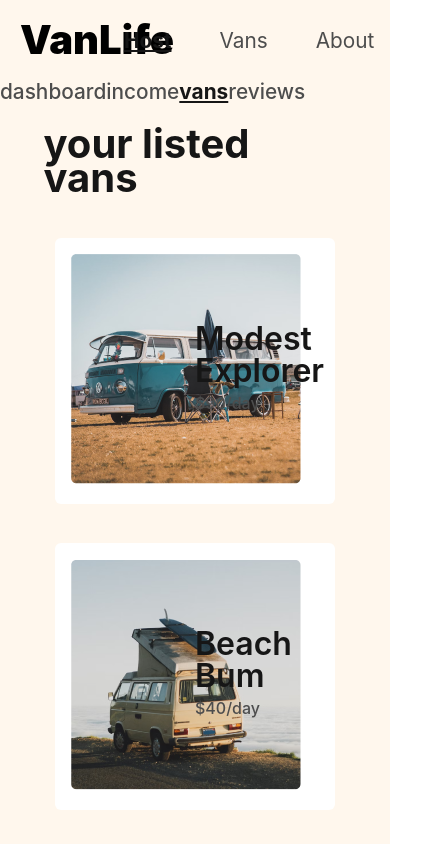
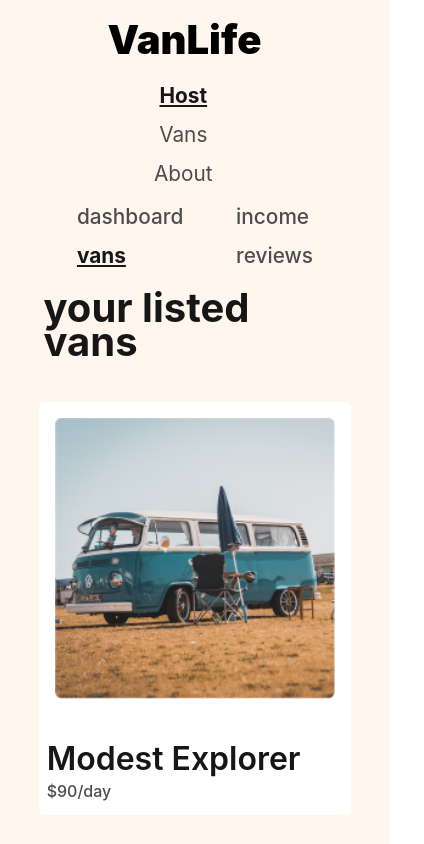
Before and after one commit to lakshmanK1/Rental-Vans-Website, a React (Create React App) app: page /host/allvans in a window 390 px wide. Shown: the top 844 px of the page, 424 px wide, since content can reach past the window. Built offline with nearby package versions, Linux system fonts and the light colour scheme.

Commit message:
added the resposiveness to webpage

```diff
--- a/src/Components/Ui/Header/Header.css
+++ b/src/Components/Ui/Header/Header.css
@@ -42,3 +42,20 @@ nav ul {
   font-weight: bold;
   color: #161616;
 }
+
+
+/*responsiveness*/
+
+@media screen and (max-width:750px) {
+  header{
+    flex-direction: column;
+    justify-content: center;
+    align-items: center;
+    gap: 1.5rem;
+  }
+
+  nav ul{
+    flex-direction: column;
+    gap: 1rem;
+  }
+}
--- a/src/Components/Ui/HeroBanner/HeroBanner.css
+++ b/src/Components/Ui/HeroBanner/HeroBanner.css
@@ -1,14 +1,16 @@
 .hero-div {
-  width: 100%;
+  width: 95%;
   height: 40rem;
+  margin: 0 auto;
+  padding: 0.5rem;
   background-image: url("../../../Assets/home-hero.png");
   background-repeat: no-repeat;
   background-size: cover;
 }
 
 .hero-text-div{
-    width: 30%;
-    margin: 0 auto;
+    width: 40%;
+    margin: 180px auto;
     padding: 3rem;
 }
 
@@ -44,3 +46,16 @@
   font-weight: 600;
   cursor: pointer;
 }
+
+/*responsiveness*/
+
+@media screen and (max-width:750px) {
+  .hero-div{
+    width: 100%;
+  }
+
+  .hero-text-div{
+    width: 90%;
+    padding: 1rem;
+  }
+}
--- a/src/Components/Ui/Vans/AvailableVans.css
+++ b/src/Components/Ui/Vans/AvailableVans.css
@@ -48,3 +48,12 @@
   color: #ffead0;
   padding: 0.3rem;
 }
+
+
+/*responsiveness*/
+
+@media screen and (max-width:750px) {
+  .avail-vans-div{
+    grid-template-columns: auto;
+  }
+}
--- a/src/Components/Ui/Vans/VansList.css
+++ b/src/Components/Ui/Vans/VansList.css
@@ -6,6 +6,7 @@
   line-height: 34px;
   color: #161616;
   padding: 1rem;
+  text-align: center;
 }
 
 .vans-list-main {
@@ -45,3 +46,11 @@
 
   color: #4d4d4d;
 }
+
+
+/*responsiveness*/
+
+.vanlist-tabs-div{
+  display: grid;
+  grid-template-columns: auto auto;
+}
--- a/src/Components/Ui/Vans/VansList.js
+++ b/src/Components/Ui/Vans/VansList.js
@@ -5,7 +5,7 @@ import AvailableVans from './AvailableVans'
 function VansList() {
   return (
     <main className='vans-list-main'>
-    <h2 className='vans-list-title'>Explore our van options</h2>
+    <h2 className='vans-list-title'>Explore van options</h2>
     <div className='vanlist-tabs-div'>
         <span className='vanlist-tab'>Simple</span>
         <span className='vanlist-tab'>Luxury</span>
--- a/src/Pages/About/About.css
+++ b/src/Pages/About/About.css
@@ -28,7 +28,7 @@
 }
 
 .about-text {
-  width: 60%;
+  width: 100%;
   margin: 0 auto;
   text-align: center;
   padding: 1rem;
@@ -59,7 +59,7 @@
 }
 
 .inn-details-div{
-  width: 50%;
+  width: 90%;
   display: flex;
   flex-direction: column;
 }
--- a/src/Pages/Host/Host.css
+++ b/src/Pages/Host/Host.css
@@ -1,5 +1,7 @@
 .host-div {
-  width: 50%;
+  width: 70%;
+  gap: 1rem;
+  margin: 0 auto;
   display: flex;
   justify-content: space-around;
   align-items: center;
@@ -41,10 +43,13 @@
 }
 
 .vans-single-div {
-  width: 80%;
+  width: 100%;
   background: #ffffff;
   border-radius: 6px;
   margin: 1.2rem;
+  display: flex;
+  justify-content: center;
+  align-items: center;
 }
 
 .navlink{
@@ -55,14 +60,15 @@
 }
 
 .vans-img-div {
-  width: 50%;
+  width: 100%;
   padding: 1rem;
 }
 
 .vans-info-div {
-  width: 50%;
+  width: 100%;
   display: flex;
   flex-direction: column;
+  padding: 0.5rem;
 }
 
 .vans-img {
@@ -86,3 +92,22 @@
   line-height: 32px;
   color: #4d4d4d;
 }
+
+.vans-inner-img{
+  width: 100%;
+  max-width: 300px;
+}
+
+/*responsiveness*/
+
+@media screen and (max-width:750px) {
+  .host-div{
+    display: grid;
+    grid-template-columns: auto auto;
+  }
+
+  .vans-single-div{
+    flex-direction: column;
+    gap: 1rem;
+  }
+}
--- a/src/Pages/Host/Host.js
+++ b/src/Pages/Host/Host.js
@@ -13,7 +13,7 @@ function Host() {
   return (
     <>
     <div className='host-div'>
-      <NavLink className='host-link' style={({isActive})=>isActive ? isActiveStyle : null} end to='/host'>dashboard</NavLink>
+      <NavLink className='host-link' style={({isActive})=>isActive ? isActiveStyle : null} end to='.'>dashboard</NavLink>
       <NavLink className='host-link' style={({isActive})=>isActive ? isActiveStyle : null} to='income'>income</NavLink>
       <NavLink className='host-link' style={({isActive})=>isActive ? isActiveStyle : null} to='allvans'>vans</NavLink>
       <NavLink className='host-link' style={({isActive})=>isActive ? isActiveStyle : null} to='reviews'>reviews</NavLink>
--- a/src/Pages/Host/Vans/SpecificVan.css
+++ b/src/Pages/Host/Vans/SpecificVan.css
@@ -51,3 +51,14 @@
     justify-content: space-around;
     align-items: center;
 }
+
+
+/*responsiveness*/
+
+@media screen and (max-width:750px) {
+  .specvan-innerdiv{
+    flex-direction: column;
+    justify-content: center;
+    align-items: center;
+  }
+}
--- a/src/Pages/Host/Vans/SpecificVan.js
+++ b/src/Pages/Host/Vans/SpecificVan.js
@@ -25,7 +25,9 @@ function SpecificVan() {
       {speificvan ? (
         <>
           <div className="spec-van-backdiv">
+            <NavLink to='..' relative="path">
             <p className="spec-van-backtext"><BiArrowBack/>Back to vans</p>
+            </NavLink>
           </div>
           <div className="spec-van-details-div">
             <div className="specvan-innerdiv">
@@ -45,7 +47,7 @@ function SpecificVan() {
             </div>
 
             <div className='spec-van-navlinkdiv'>
-            <NavLink end to={`/host/allvans/${speificvan.id}`} style={({isActive})=>isActive ? isActiveStyle : null}>Details</NavLink>
+            <NavLink end to='.' style={({isActive})=>isActive ? isActiveStyle : null}>Details</NavLink>
             <NavLink to='pricing' style={({isActive})=>isActive ? isActiveStyle : null}>Pricing</NavLink>
             <NavLink to='photos' style={({isActive})=>isActive ? isActiveStyle : null}>Photos</NavLink>
           </div>
--- a/src/Pages/Host/Vans/Vans.js
+++ b/src/Pages/Host/Vans/Vans.js
@@ -12,17 +12,17 @@ function Vans() {
         {
           AllVans.map((data)=>{
             return(
+              <NavLink className='navlink' to={`${data.id}`}>
               <div className='vans-single-div' key={data.id}>
-                <NavLink className='navlink' to={`${data.id}`}>
                 <div className='vans-img-div'>
-                <img className='vans-inner-imag' src={data.img} alt={data.name}/>
+                <img className='vans-inner-img' src={data.img} alt={data.name}/>
                 </div>
                 <div className='vans-info-div'>
                   <h1 className='vans-inner-title'>{data.name}</h1>
                   <p className='vans-inner-price'>${data.price}/day</p>
                 </div>
-                </NavLink>
               </div>
+              </NavLink>
             )
           })
         }
```
Also changed, not shown: src/Components/Ui/About/About.js (deleted, +0 -11 lines).
